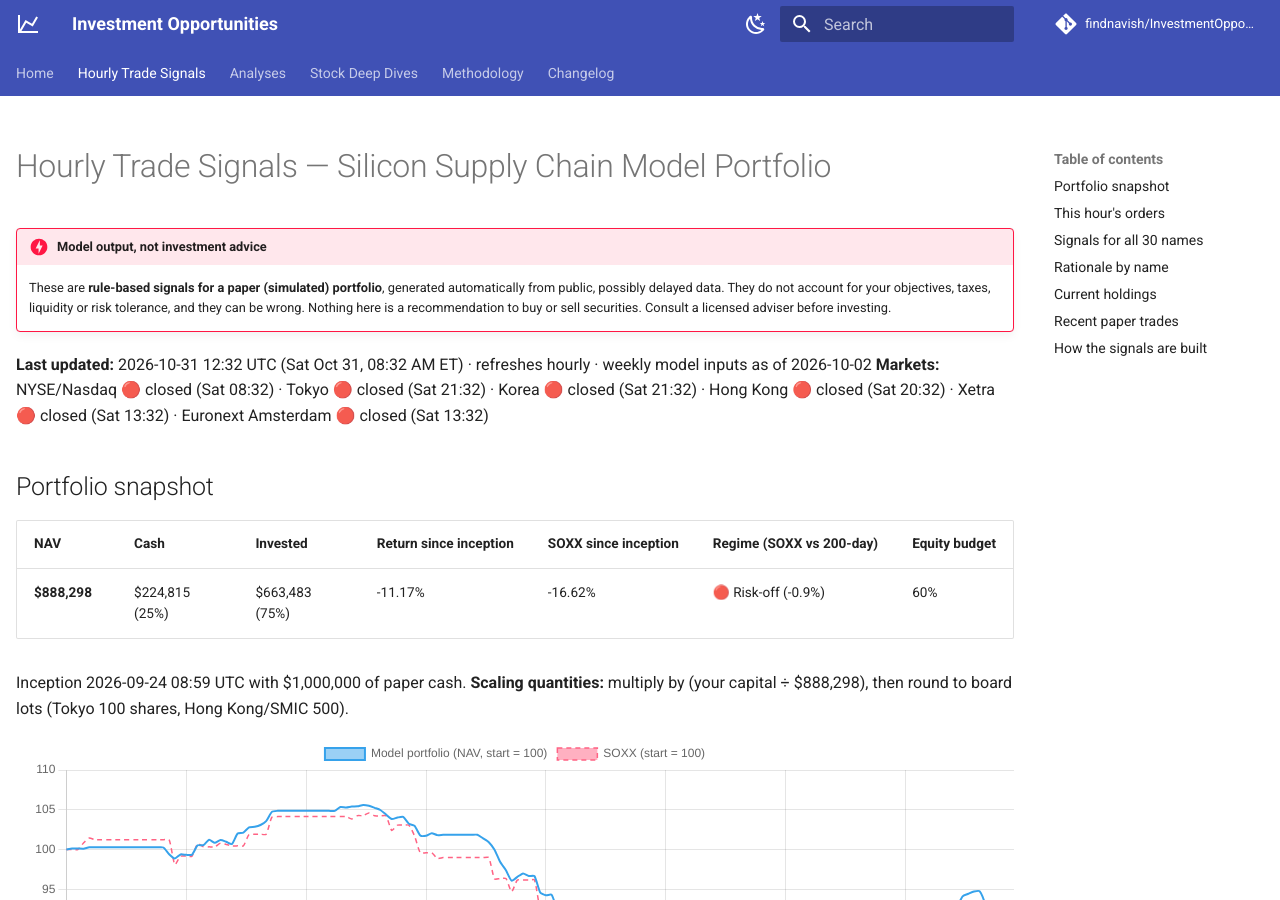
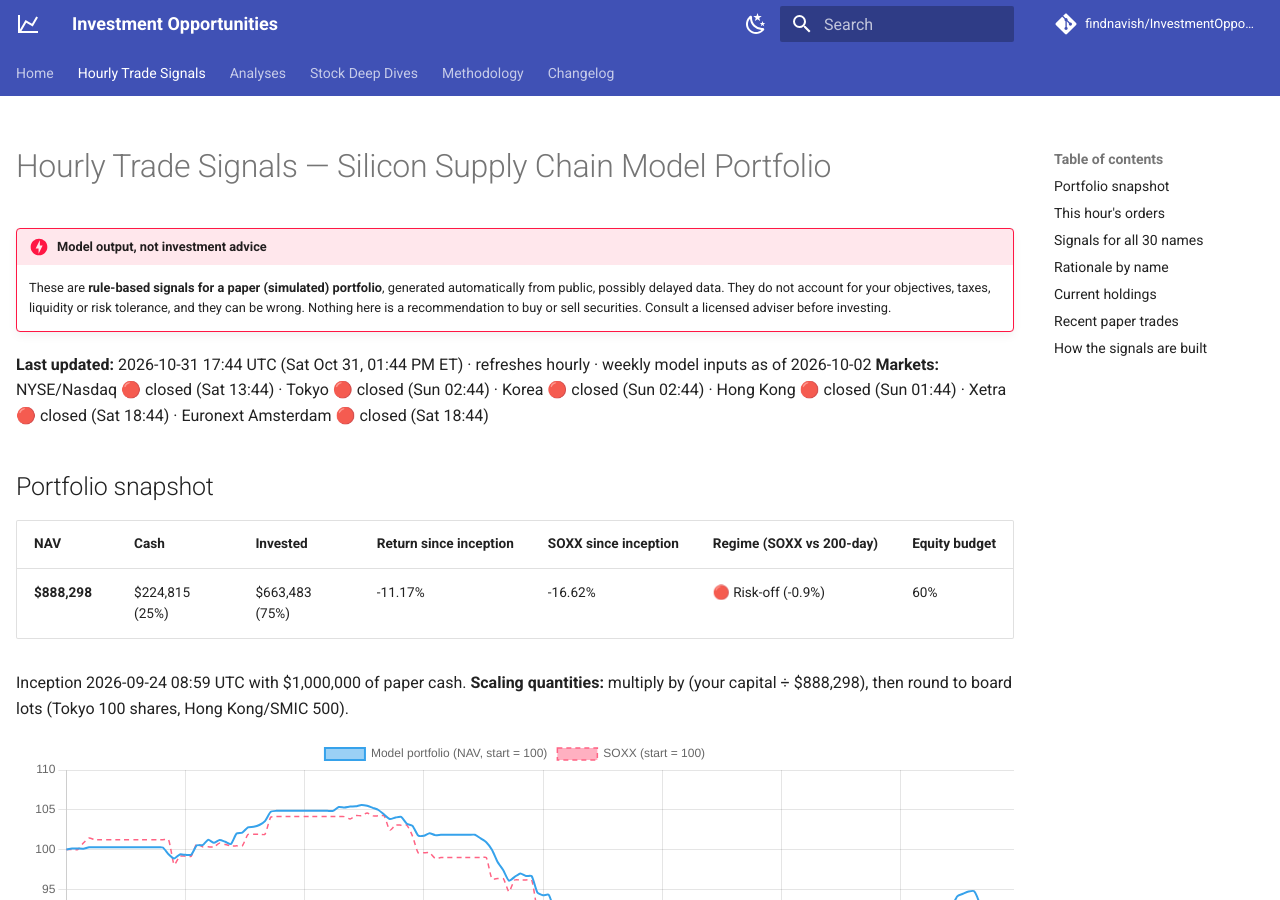
Before and after one commit to findnavish/InvestmentOpportunities, an MkDocs documentation site: the page built from docs/trade-signals/index.md, in a window 1280 px wide and 900 px high. Built offline with MkDocs 1.6.1 and Material for MkDocs 9.7.7, drawn with Linux system fonts in a browser that asks for light colours; comment, search, counter and statistics services are not loaded; part of the change alters nothing that is shown; some of the changed text lies outside the part shown.

Commit message:
Signals update 2026-10-31 17:45 UTC

```diff
--- a/docs/trade-signals/index.md
+++ b/docs/trade-signals/index.md
@@ -8,8 +8,8 @@ hide:
 !!! danger "Model output, not investment advice"
     These are **rule-based signals for a paper (simulated) portfolio**, generated automatically from public, possibly delayed data. They do not account for your objectives, taxes, liquidity or risk tolerance, and they can be wrong. Nothing here is a recommendation to buy or sell securities. Consult a licensed adviser before investing.
 
-**Last updated:** 2026-10-31 12:32 UTC (Sat Oct 31, 08:32 AM ET) · refreshes hourly · weekly model inputs as of 2026-10-02
-**Markets:** NYSE/Nasdaq 🔴 closed (Sat 08:32) · Tokyo 🔴 closed (Sat 21:32) · Korea 🔴 closed (Sat 21:32) · Hong Kong 🔴 closed (Sat 20:32) · Xetra 🔴 closed (Sat 13:32) · Euronext Amsterdam 🔴 closed (Sat 13:32)
+**Last updated:** 2026-10-31 17:44 UTC (Sat Oct 31, 01:44 PM ET) · refreshes hourly · weekly model inputs as of 2026-10-02
+**Markets:** NYSE/Nasdaq 🔴 closed (Sat 13:44) · Tokyo 🔴 closed (Sun 02:44) · Korea 🔴 closed (Sun 02:44) · Hong Kong 🔴 closed (Sun 01:44) · Xetra 🔴 closed (Sat 18:44) · Euronext Amsterdam 🔴 closed (Sat 18:44)
 
 ## Portfolio snapshot
 
@@ -58,9 +58,9 @@ Sorted by score. **Weight** = current → target share of NAV. **Key drivers** =
 | ⚪ Hold | -0.02 | **KLAC**<br><small>KLA Corp</small> | 157.94 USD | +48% | -1.4% | +71% | -13% | 40 | +0.51 | 4.8% → 4.8% | – | quality +0.24 · trend -0.10 |
 | ⚪ Hold | -0.04 | **ASML**<br><small>ASML Holding</small> | 1,565.23 USD | +34% | -5.2% | +74% | -2% | 39 | +0.42 | 5.3% → 5.3% | – | analyst α -0.19 · quality +0.18 |
 | ⚪ Hold | -0.04 | **GFS**<br><small>GlobalFoundries</small> | 41.90 USD | +81% | +6.6% | +42% | -24% | 37 | -0.21 | 0.0% → 0.0% | – | analyst α +0.41 · trend -0.16 |
-| ⚪ Hold | -0.06 | **TER**<br><small>Teradyne</small> | 274.33 USD | +63% | +2.0% | +154% | -22% | 29 | -0.31 | 0.0% → 0.0% | – | quality -0.21 · momentum +0.20 · ⚠️ oversold |
 | ⚪ Hold | -0.08 | **LRCX**<br><small>Lam Research</small> | 239.25 USD | +57% | +0.4% | +117% | -16% | 34 | +0.02 | 4.4% → 4.4% | – | trend -0.12 · momentum +0.07 |
-| ⚪ Hold | -0.19 | **AMD**<br><small>Advanced Micro Devices</small> | 505.18 USD | +23% | -8.8% | +149% | +23% | 40 | -0.15 | 0.0% → 0.0% | – | analyst α -0.48 · trend +0.32 |
+| ⚪ Hold | -0.13 | **TER**<br><small>Teradyne</small> | 274.37 USD | +63% | +2.0% | +140% | -21% | 29 | -0.31 | 0.0% → 0.0% | – | quality -0.21 · momentum +0.17 · ⚠️ oversold |
+| ⚪ Hold | -0.13 | **AMD**<br><small>Advanced Micro Devices</small> | 505.18 USD | +23% | -8.8% | +149% | +23% | 40 | -0.15 | 0.0% → 0.0% | – | analyst α -0.48 · trend +0.32 |
 | 🔴 Sell | -0.30 | **Disco**<br><small>6146.T</small> | 49,340 JPY | +66% | +3.0% | +18% | -25% | 38 | +0.06 | 0.0% → 0.0% | – | analyst α +0.23 · trend -0.21 |
 | 🔴 Sell | -0.45 | **ASMI**<br><small>ASM.AS</small> | 726.80 EUR | +55% | -0.1% | +72% | -11% | 40 | -0.10 | 0.0% → 0.0% | – | momentum -0.07 · quality -0.06 |
 | 🔴 Sell | -0.46 | **AVGO**<br><small>Broadcom</small> | 326.17 USD | +63% | +2.4% | -5% | -11% | 41 | +0.26 | 0.0% → 0.0% | – | momentum -0.41 · analyst α +0.15 |
@@ -125,13 +125,13 @@ Click a name to expand the full reasoning behind its rating and quantity.
 ??? note "GFS (GFS) — ⚪ Hold, score -0.04"
     Hold zone: not owned, no entry. Analyst target 76.00 USD vs 41.90 USD (+81%, 22 analysts); de-biased α +6.6% vs CAPM hurdle 12.4%. Downtrend -24% vs 200-day avg; 12-1 mom +42%; RSI 37. Quality z -0.21 (ROE 8%).
 
-??? note "TER (TER) — ⚪ Hold, score -0.06"
-    Hold zone: not owned, no entry. Analyst target 446.47 USD vs 274.33 USD (+63%, 15 analysts); de-biased α +2.0% vs CAPM hurdle 12.3%. Downtrend -22% vs 200-day avg; 12-1 mom +154%; RSI 29. Quality z -0.31 (ROE 20%). ⚠️ oversold.
-
 ??? note "LRCX (LRCX) — ⚪ Hold, score -0.08"
     Hold zone: keep any existing position, no new money. Analyst target 375.06 USD vs 239.25 USD (+57%, 31 analysts); de-biased α +0.4% vs CAPM hurdle 12.6%. Downtrend -16% vs 200-day avg; 12-1 mom +117%; RSI 34. Quality z +0.02 (ROE 65%).
 
-??? note "AMD (AMD) — ⚪ Hold, score -0.19"
+??? note "TER (TER) — ⚪ Hold, score -0.13"
+    Hold zone: not owned, no entry. Analyst target 446.47 USD vs 274.37 USD (+63%, 15 analysts); de-biased α +2.0% vs CAPM hurdle 12.3%. Downtrend -21% vs 200-day avg; 12-1 mom +140%; RSI 29. Quality z -0.31 (ROE 20%). ⚠️ oversold.
+
+??? note "AMD (AMD) — ⚪ Hold, score -0.13"
     Hold zone: not owned, no entry. Analyst target 619.51 USD vs 505.18 USD (+23%, 50 analysts); de-biased α -8.8% vs CAPM hurdle 14.9%. Uptrend +23% vs 200-day avg; 12-1 mom +149%; RSI 40. Quality z -0.15 (ROE 7%).
 
 ??? failure "Disco (6146.T) — 🔴 Sell, score -0.30"
```
Also changed, not shown: docs/trade-signals/nav.json (+1 -1 lines).
